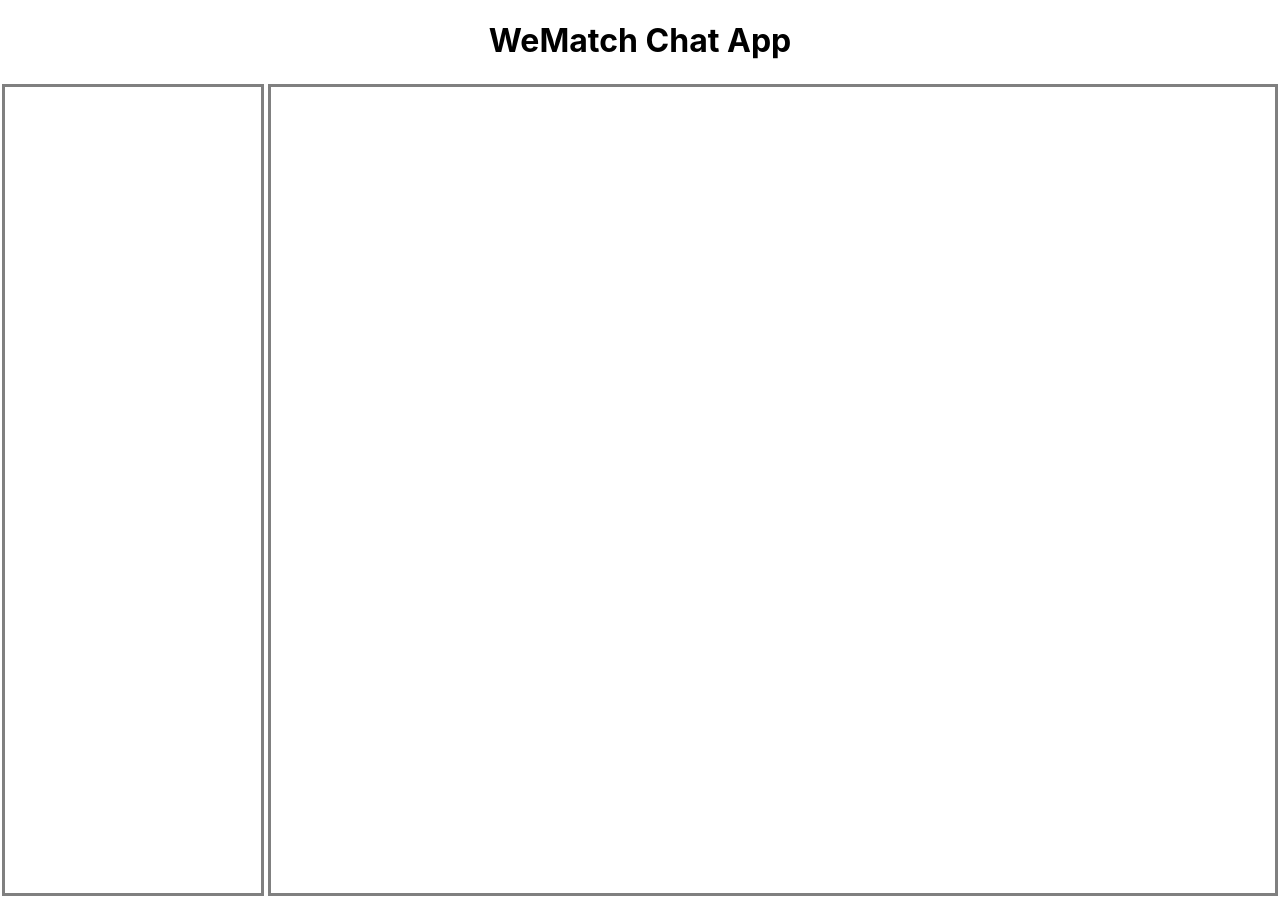
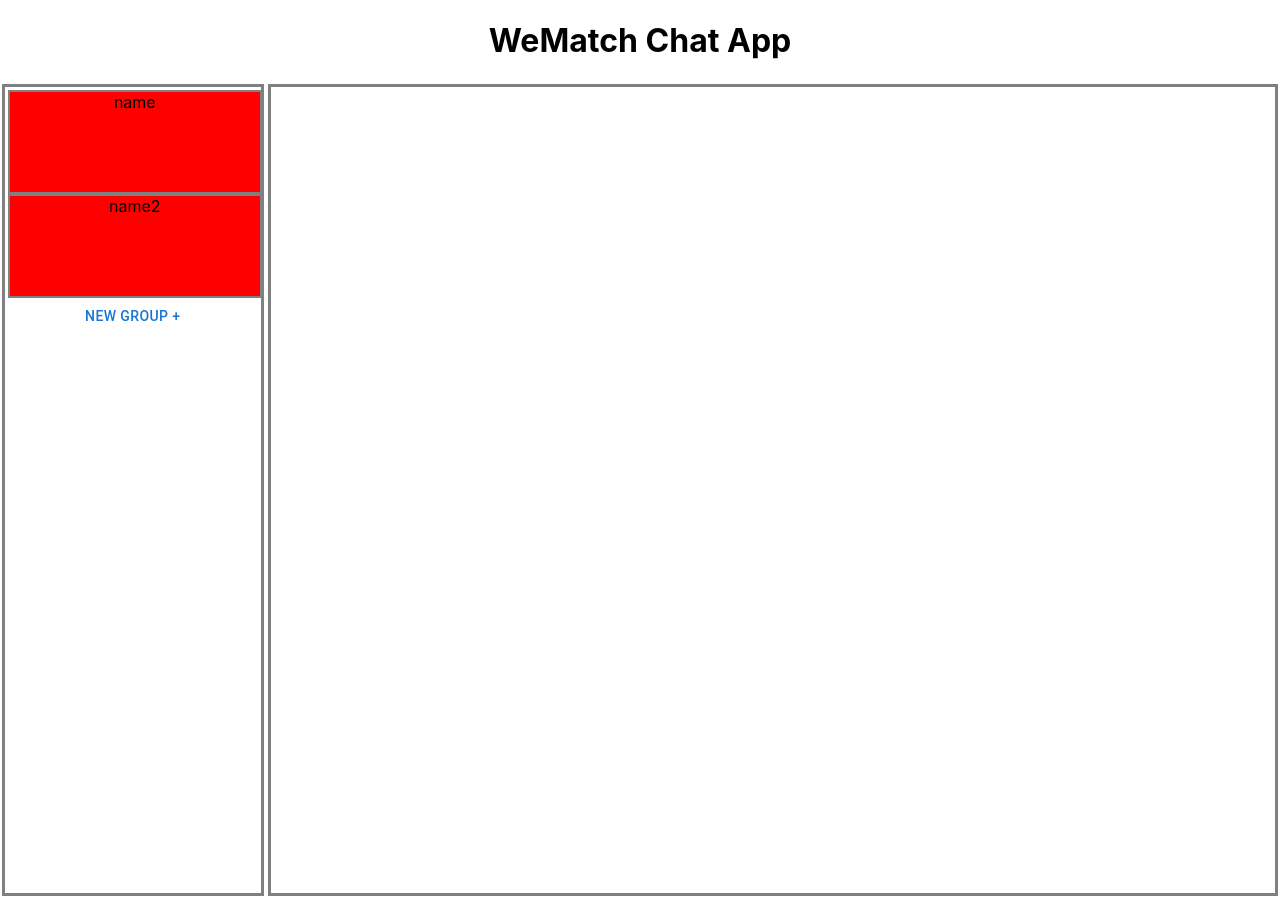
Before and after one commit to neviko/MERN-Chat-App, a React (Create React App) app in the folder client/: page / in a window 1280 px wide. Built offline with nearby package versions, Linux system fonts and the light colour scheme; no server answers.

Commit message:
groups selection logic

```diff
--- a/client/src/App.tsx
+++ b/client/src/App.tsx
@@ -49,7 +49,13 @@
           onNicknameSet={(nickName: string) => setNickname(nickName)}
         />
       )} */}
-      <ChatContainer groupNames={["a", "b", "c"]} messages={[]} />
+      <ChatContainer
+        groups={[
+          { id: "id", name: "name" },
+          { id: "id2", name: "name2" },
+        ]}
+        messages={[]}
+      />
     </div>
   );
 }
--- /dev/null
+++ b/client/src/common/types/group.ts
@@ -0,0 +1,4 @@
+export type Group = {
+  name: string;
+  id: string;
+};
--- a/client/src/components/ChatContainer.tsx
+++ b/client/src/components/ChatContainer.tsx
@@ -1,17 +1,36 @@
-import React from "react";
+import React, { useEffect, useState } from "react";
 import { Message } from "../common/types/message";
 import "../css/Chat.css";
+import { GroupItem } from "./GroupItem";
+import { Button } from "@mui/material";
+import { Group } from "../common/types/group";
 
 interface IProps {
-  groupNames: string[];
+  groups: Group[];
   messages: Message[];
 }
 
-export const ChatContainer: React.FC<IProps> = ({ groupNames, messages }) => {
+export const ChatContainer: React.FC<IProps> = ({ groups, messages }) => {
+  const [selectedGroup, setSelectedGroup] = useState<Group>();
+
+  useEffect(() => {
+    (async () => {
+      console.log("a new group selected", selectedGroup);
+      //TODO: fetch messages
+    })();
+  }, [selectedGroup]);
+
   return (
     <div style={{ display: "flex" }}>
       {/* groups container */}
-      <div className="groups-container container"></div>
+      <div className="groups-container container">
+        {groups.map((groupItem) => (
+          <div onClick={() => setSelectedGroup(groupItem)} key={groupItem.id}>
+            <GroupItem text={groupItem.name} />
+          </div>
+        ))}
+        <Button>new group +</Button>
+      </div>
 
       {/*messages container*/}
       <div className="messages-container container"></div>
--- /dev/null
+++ b/client/src/components/GroupItem.tsx
@@ -0,0 +1,19 @@
+import React, { CSSProperties } from "react";
+
+interface IProps {
+  style?: React.CSSProperties[];
+  text: string;
+}
+
+export const GroupItem: React.FC<IProps> = ({ style, text }) => {
+  return <div style={styles.container}>{text}</div>;
+};
+
+const styles: { [key: string]: React.CSSProperties } = {
+  container: {
+    border: "2px solid gray",
+    width: "100%",
+    height: "100px",
+    backgroundColor: "red",
+  },
+};
```
